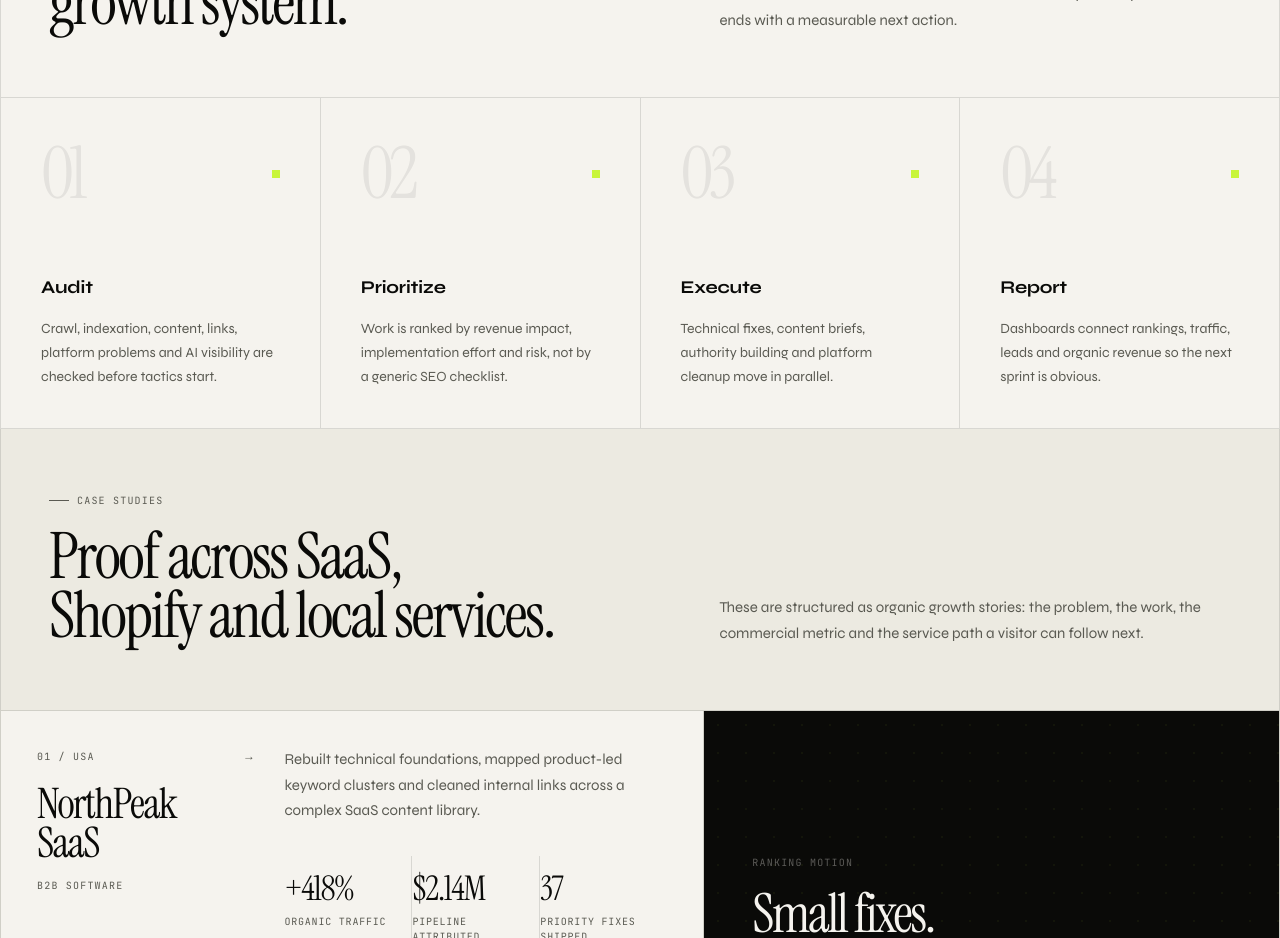
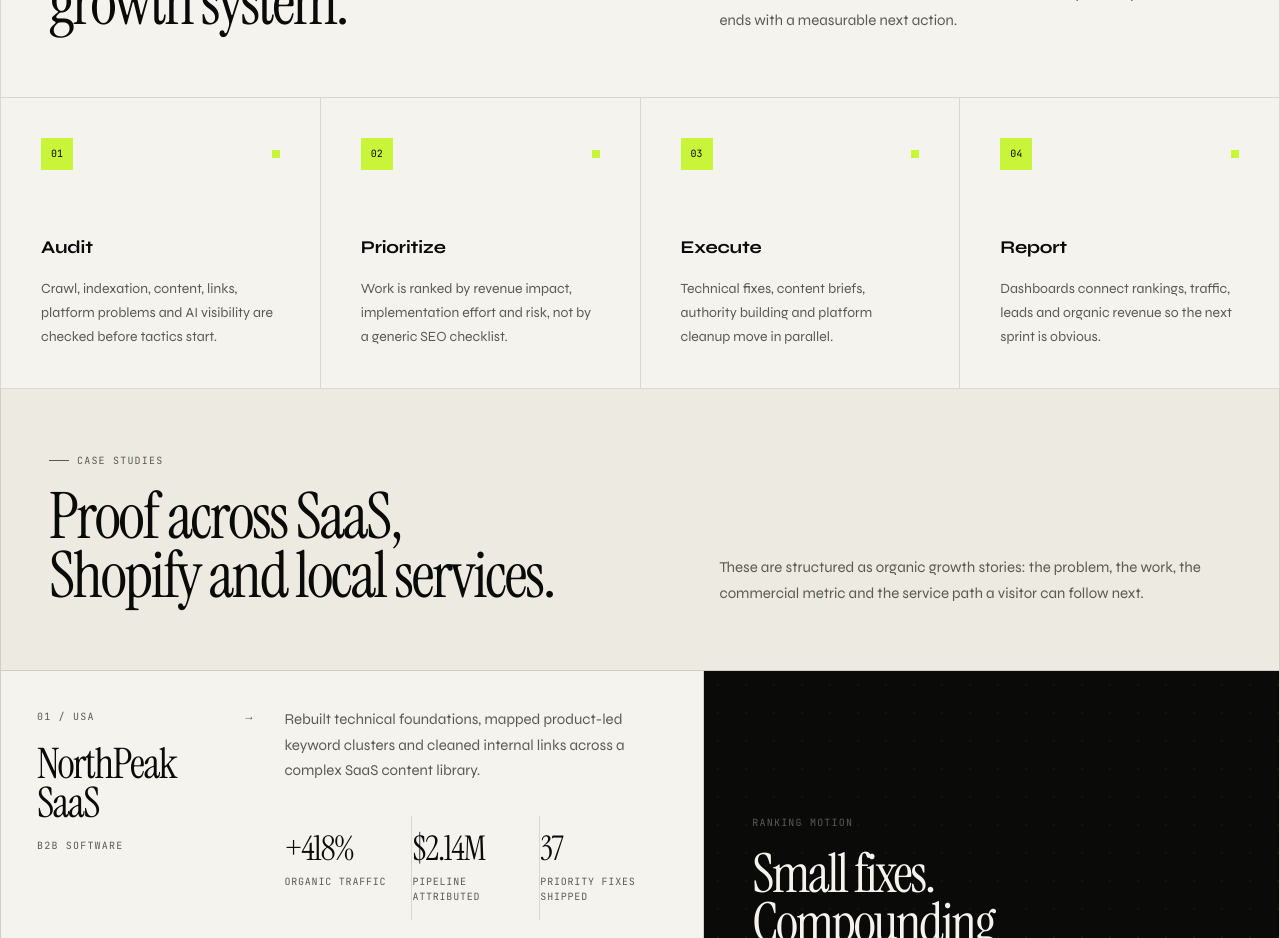
Before and after one commit to erlightdev/seogrowth, a React (Vite) app in the folder apps/web/: page / in a window 1280 px wide. Shown: the part 4080-5018 px from the top of the page. Built offline with nearby package versions, Linux system fonts and the light colour scheme.

Commit message:
feat: add favicon.svg and update favicon link to use SVG format

```diff
--- a/apps/web/src/components/home/home-page.tsx
+++ b/apps/web/src/components/home/home-page.tsx
@@ -512,8 +512,8 @@
 							className="min-h-[280px] bg-paper p-7 md:p-9 lg:p-10"
 						>
 							<div className="mb-16 flex items-center justify-between">
-								<span className="font-serif text-[72px] text-ink/[0.07] leading-none tracking-[-0.06em]">
-									0{index + 1}
+								<span className="flex h-8 w-8 items-center justify-center bg-acid font-mono text-[10px] text-ink">
+									{String(index + 1).padStart(2, "0")}
 								</span>
 								<span className="h-2 w-2 bg-acid" />
 							</div>
--- a/apps/web/src/routes/__root.tsx
+++ b/apps/web/src/routes/__root.tsx
@@ -28,7 +28,8 @@
 		links: [
 			{
 				rel: "icon",
-				href: "/favicon.ico",
+				type: "image/svg+xml",
+				href: "/favicon.svg",
 			},
 		],
 	}),
```
Also changed, not shown: apps/web/public/favicon.svg (added).
